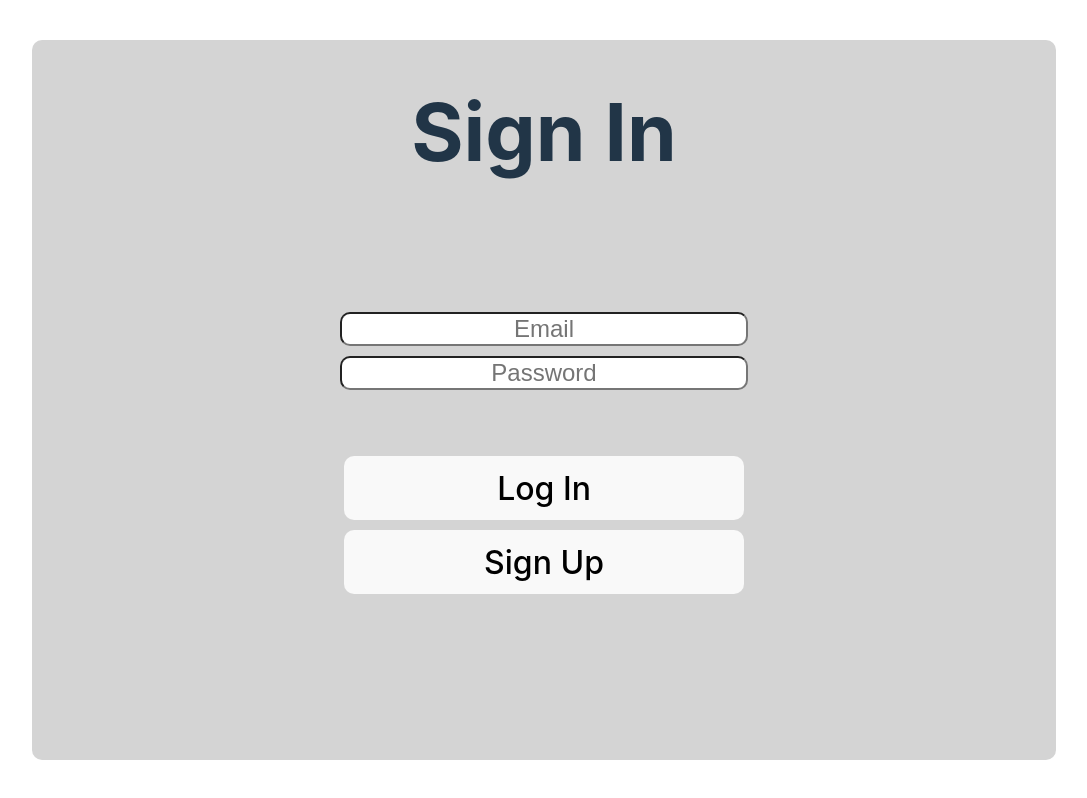
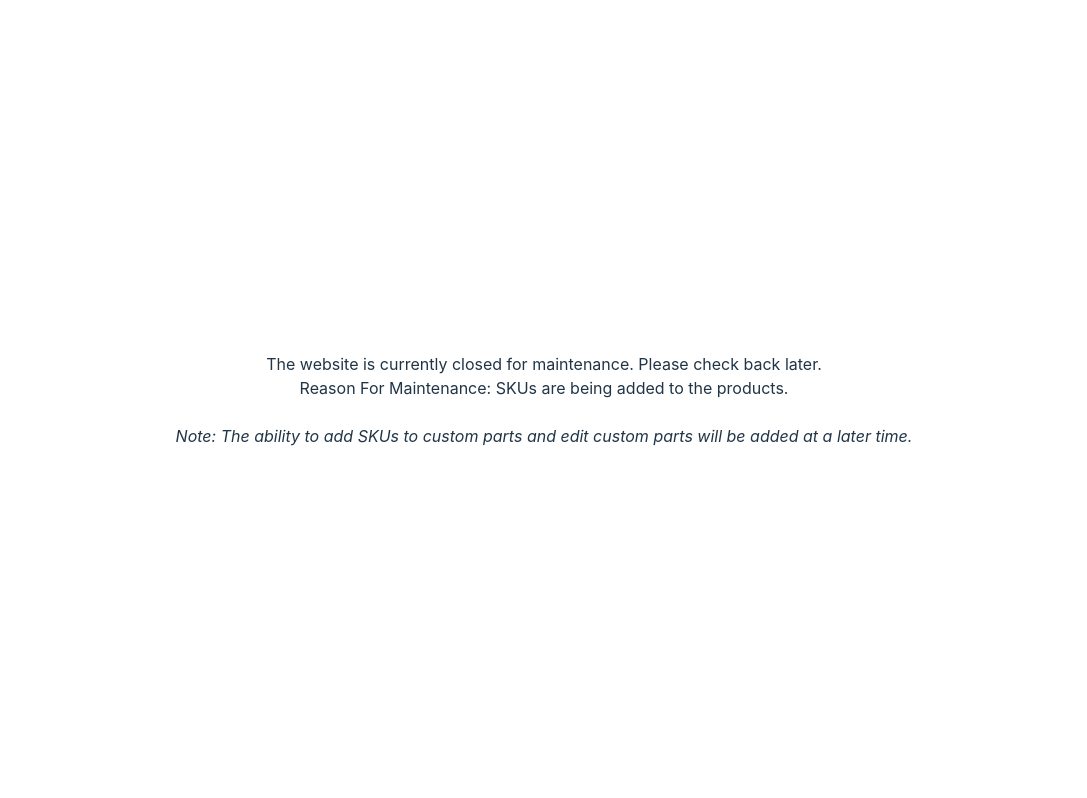
Before and after one commit to Snowplou/Inventory-Manager, a Svelte app: page / in a window 1280 px wide. Shown: the whole page, without its empty margins (96-1183 px from the left). Built offline with nearby package versions, Linux system fonts and the light colour scheme; no server answers; the database is empty.

Commit message:
closed website for maintenance

```diff
--- a/src/App.svelte
+++ b/src/App.svelte
@@ -10,7 +10,7 @@
   import AddParts from "./lib/AddParts.svelte";
 </script>
 
-{#key $authWritable.currentUser}
+<!-- {#key $authWritable.currentUser}
   {#if !$authWritable.currentUser}
     <LogIn />
   {:else}
@@ -31,7 +31,12 @@
       <AddParts />
     {/if}
   {/if}
-{/key}
+{/key} -->
+<p>
+The website is currently closed for maintenance. Please check back later.<br>
+Reason For Maintenance: SKUs are being added to the products.<br><br>
+<i>Note: The ability to add SKUs to custom parts and edit custom parts will be added at a later time.</i>
+</p>
 
 <style>
   #linksCenter {
```
